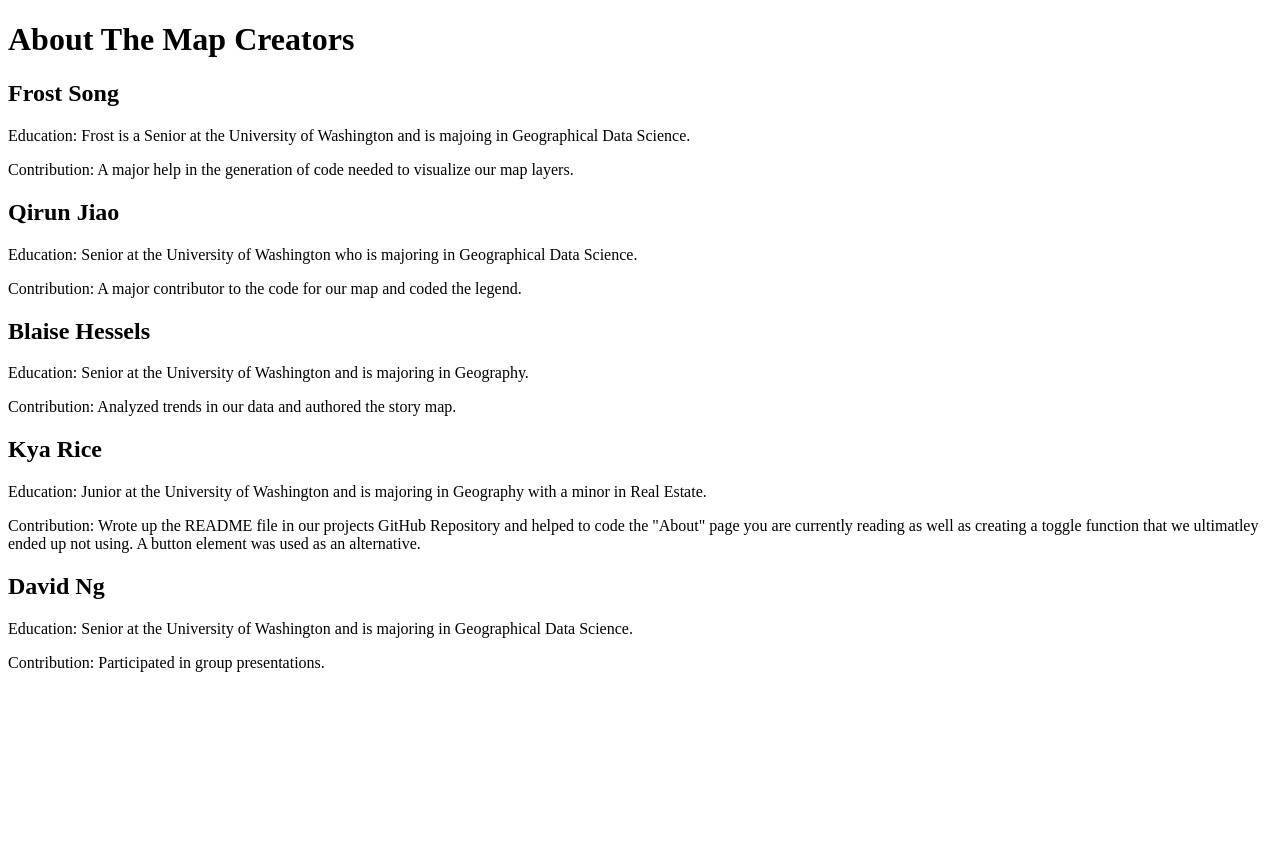
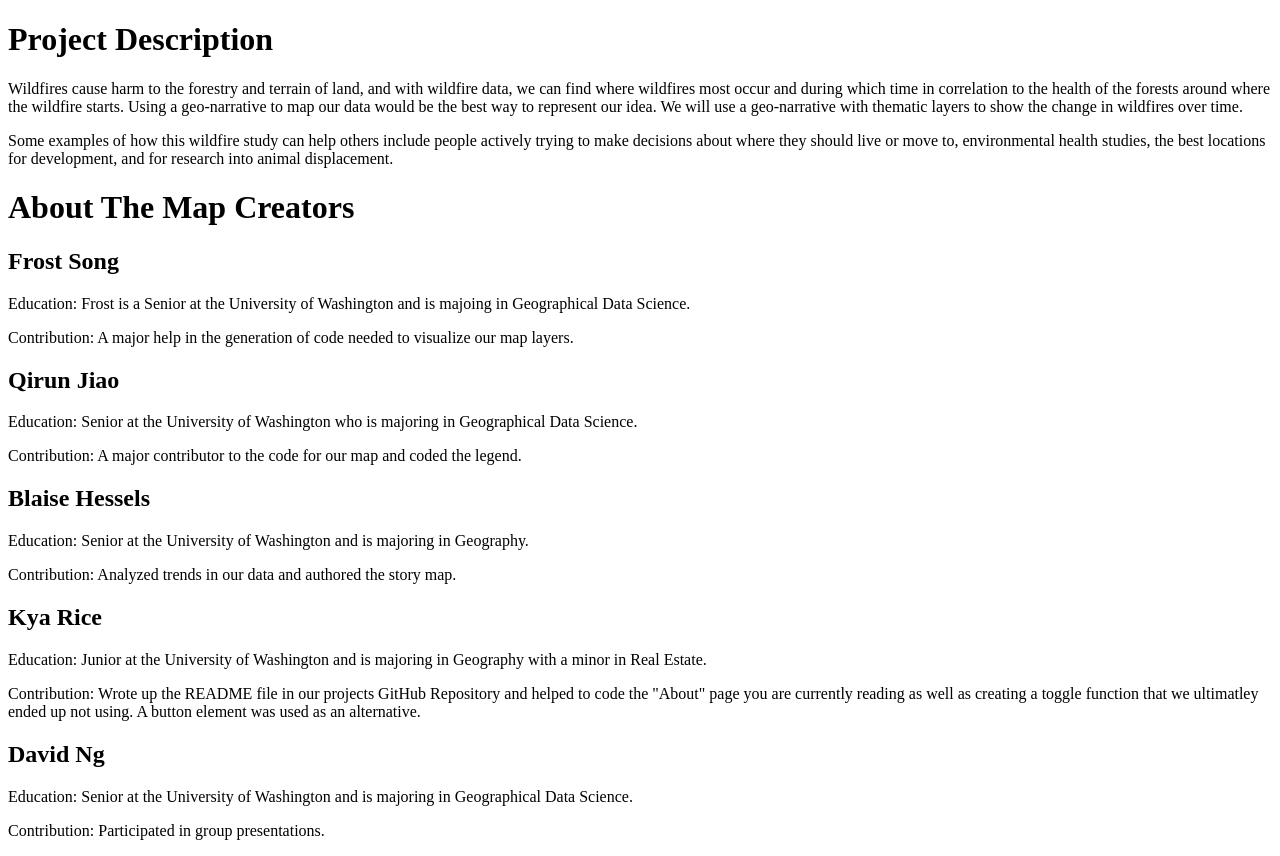
Before and after one commit to Frostycs/wildfires_project, a plain HTML site: page about_us.html in a window 1280 px wide. Before the commit the page ends 800 px from the top, so only its background shows below. Drawn offline with Linux system fonts and the light colour scheme.

Commit message:
Additional "about" edits

```diff
--- a/about_us.html
+++ b/about_us.html
@@ -6,6 +6,22 @@
     <link rel="aboutstylesheet" href="css/about_us.css">
   </head>
   <body>
+
+    <h1>Project Description</h1>
+
+    <p>Wildfires cause harm to the forestry and terrain of
+        land, and with wildfire data, we can find where wildfires most occur and
+        during which time in correlation to the health of the forests around
+        where the wildfire starts. Using a geo-narrative to map our data
+        would be the best way to represent our idea. We will use a
+        geo-narrative with thematic layers to show the change in wildfires
+        over time.</p>
+
+    <p>Some examples of how this wildfire study can help others include people
+        actively trying to make decisions about where they should live or
+        move to, environmental health studies, the best locations for development, and for
+        research into animal displacement.</p>
+
     <h1>About The Map Creators</h1>
 
     <h2>Frost Song</h2>
--- a/css/about_us.css
+++ b/css/about_us.css
@@ -7,7 +7,7 @@
   }
 
   h2 {
-    font-size: 24px;
+    font-size: 21px;
   }
 
   body {
```
